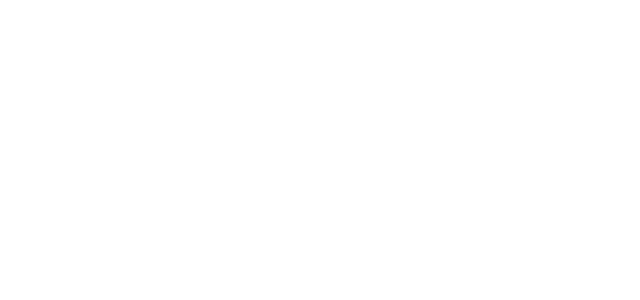
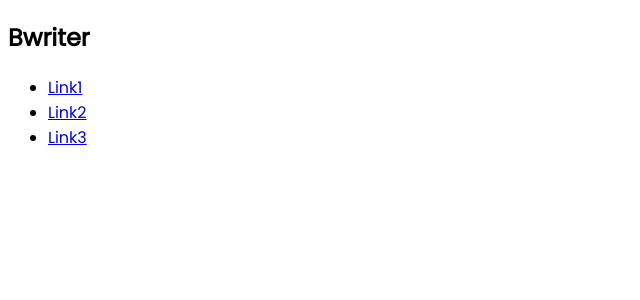
Before and after one commit to sossw1/bwriter, an Angular app: page / in a window 1280 px wide. Shown: the top 300 px of the page, without its empty margins (0-640 px from the left). Built offline with nearby package versions, Linux system fonts and the light colour scheme.

Commit message:
nav elements

```diff
--- a/src/app/nav/nav.component.html
+++ b/src/app/nav/nav.component.html
@@ -0,0 +1,8 @@
+<nav>
+  <h1 class="logo">Bwriter</h1>
+  <ul>
+    <li><a href="#">Link1</a></li>
+    <li><a href="#">Link2</a></li>
+    <li><a href="#">Link3</a></li>
+  </ul>
+</nav>
```
